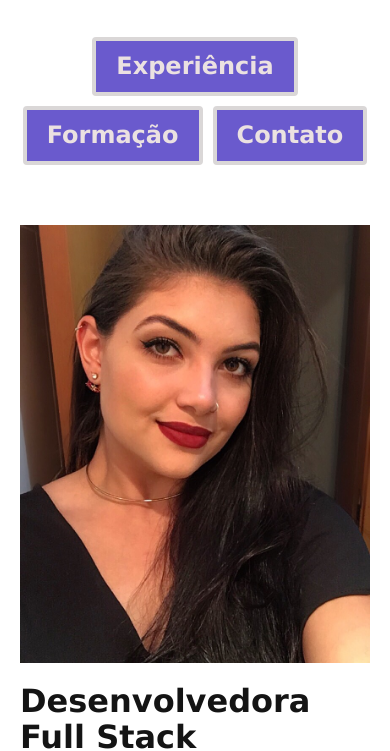
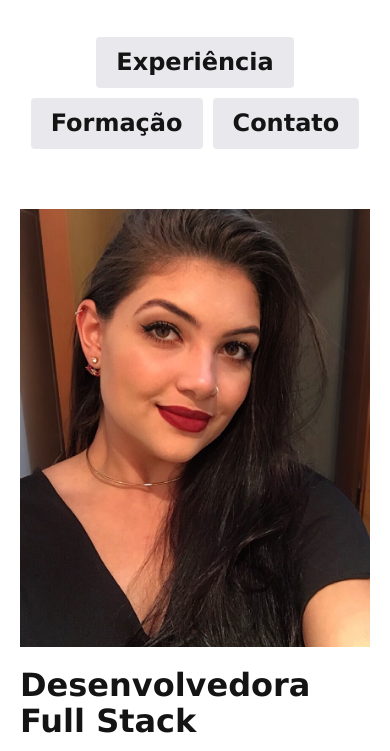
Before and after one commit to VanessaZanotti/VanessaZanotti.github.io, a plain HTML site: page index.html in a window 390 px wide. Shown: the part 123-874 px from the top of the page. Drawn offline with Linux system fonts and the light colour scheme; files whose address does not match are found by name.

Commit message:
inclusão de favicon

```diff
--- a/css/header.css
+++ b/css/header.css
@@ -22,7 +22,6 @@
   text-decoration: none;
   color: #141414;
   display: block;
-  border: 4px solid #dad7d7;
   border-radius: 8px;
 }
 
@@ -43,10 +42,9 @@
   }
 
   .header a {
-    background: #6a5acd;
+    background: #e9e8ec;
     border-radius: 4px;
     font-size: 1.5rem;
     font-weight: bold;
-    color: #ebe1e1;
   }
 }
--- a/index.html
+++ b/index.html
@@ -7,6 +7,7 @@
   <title>VZ - Developer</title>
   <meta name="description" content="Desenvolvedora Full Stack">
   <link rel="stylesheet" href="css/style.css">
+  <link rel="icon" href="./programacao.png" type="image/png+xml">
 </head>
 
 <body>
```
Also changed, not shown: programacao.png (added).
